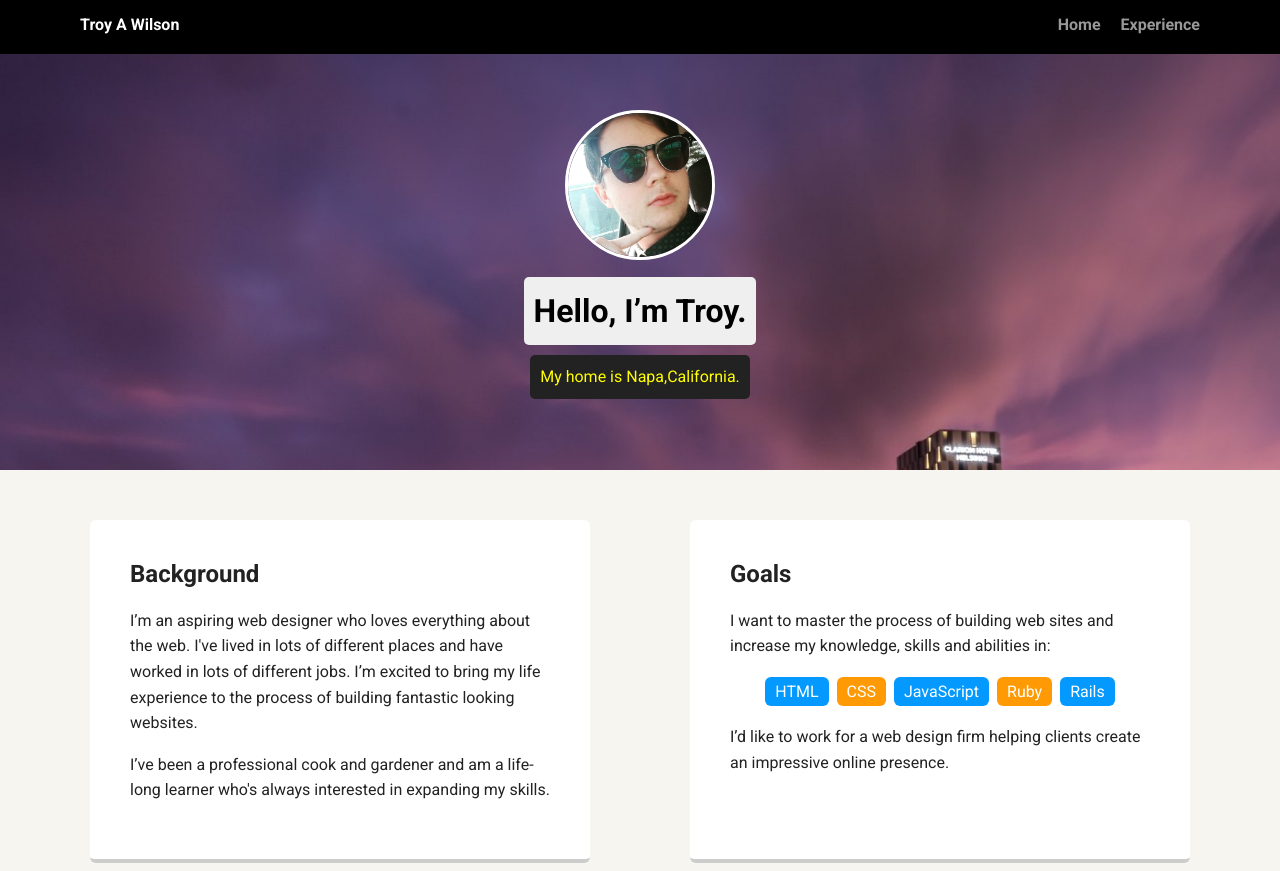
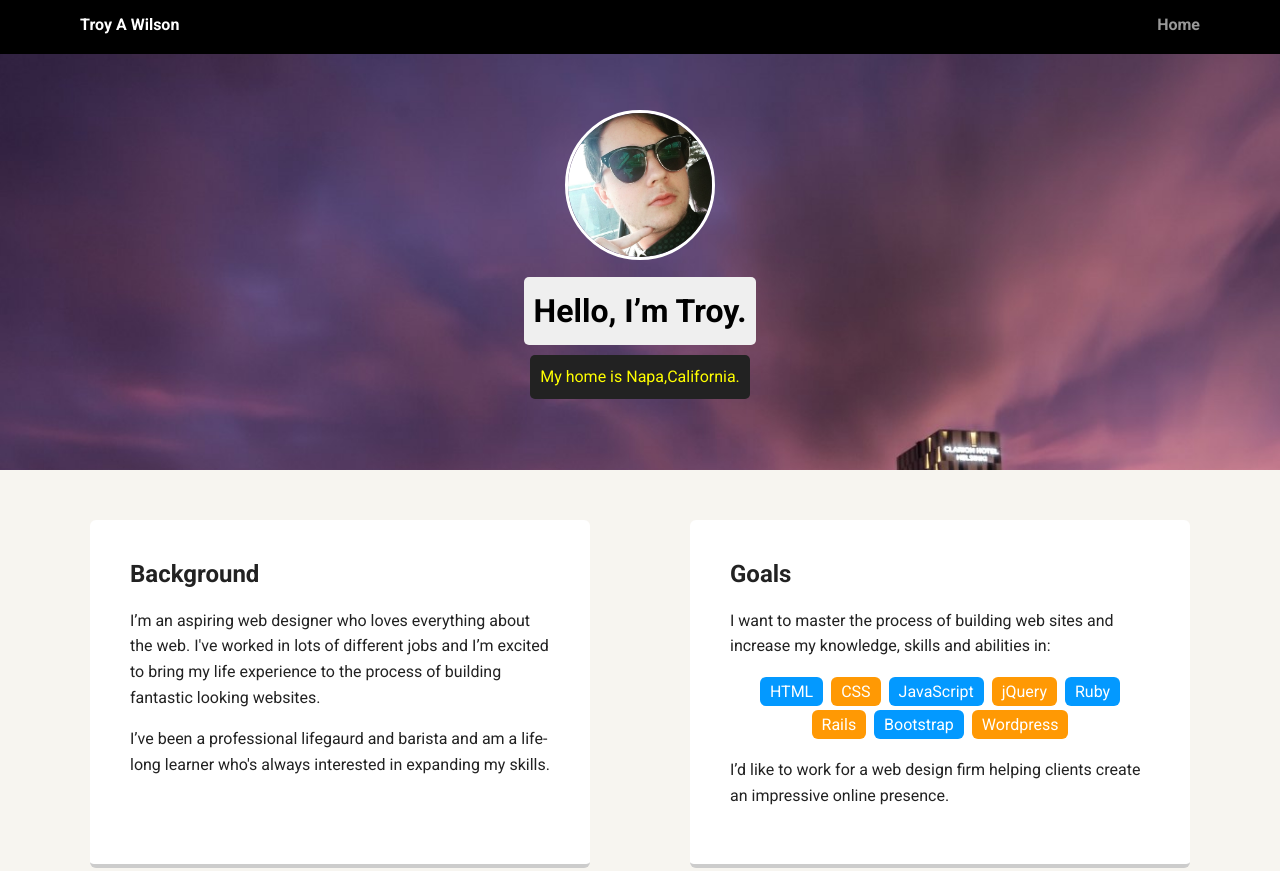
Before and after one commit to TroyAWilson/TechdegreeProjectOne, a plain HTML site: page index.html in a window 1280 px wide. Shown: the top 871 px of the page. Drawn offline with Linux system fonts and the light colour scheme; a web font is replaced by a local one.

Commit message:
Background/Goals change

```diff
--- a/index.html
+++ b/index.html
@@ -11,7 +11,7 @@
         <ul class="nav">
           <li class="name">Troy A Wilson</li>
           <li><a href="index.html">Home</a></li>
-          <li><a href="#">Experience</a></li>
+          <!-- <li><a href="#">Experience</a></li> -->
         </ul>
     </div>
 
@@ -24,8 +24,8 @@
     <main class="flex">
       <div class="card">
         <h2>Background</h2>
-        <p>I’m an aspiring web designer who loves everything about the web. I've lived in lots of different places and have worked in lots of different jobs. I’m excited to bring my life experience to the process of building fantastic looking websites.</p>
-        <p>I’ve been a professional cook and gardener and am a life-long learner who's always interested in expanding my skills.</p>
+        <p>I’m an aspiring web designer who loves everything about the web. I've worked in lots of different jobs and I’m excited to bring my life experience to the process of building fantastic looking websites.</p>
+        <p>I’ve been a professional lifegaurd and barista and am a life-long learner who's always interested in expanding my skills.</p>
       </div>
 
       <div class="card">
@@ -35,8 +35,11 @@
           <li>HTML</li>
           <li>CSS</li>
           <li>JavaScript</li>
+          <li>jQuery</li>
           <li>Ruby</li>
           <li>Rails</li>
+          <li>Bootstrap</li>
+          <li>Wordpress</li>
         </ul>
         <p>I’d like to work for a web design firm helping clients create an impressive online presence.</p>
       </div>
```
